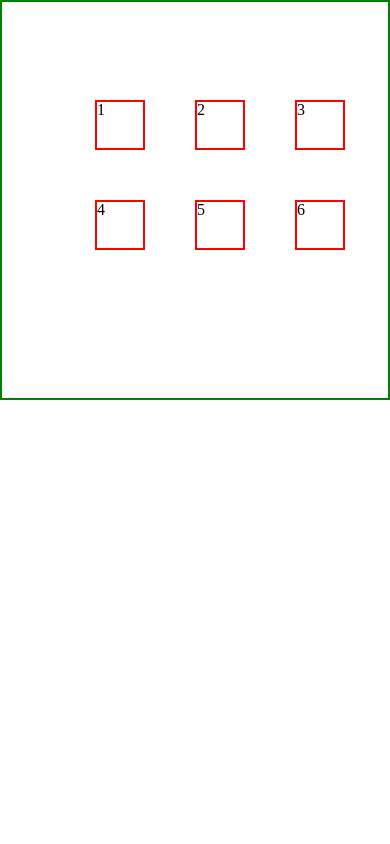
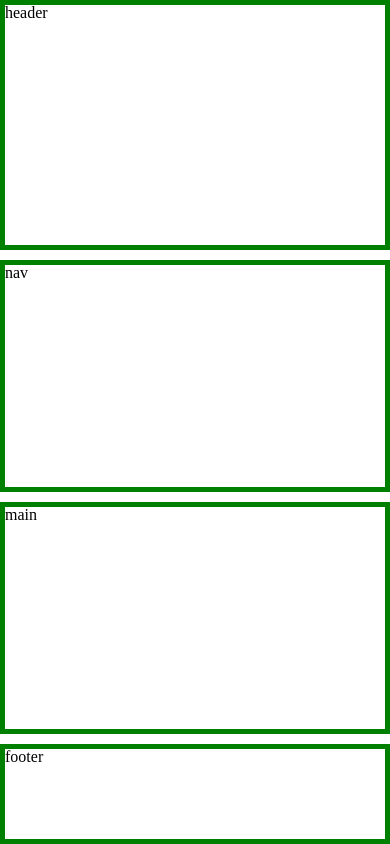
Before and after one commit to AnastasiiaKononova/Grid-lesson, a plain HTML site: page index.html in a window 390 px wide. Drawn offline with Linux system fonts and the light colour scheme.

Commit message:
Add page structure with grid-row/column

```diff
--- a/assets/css/style.css
+++ b/assets/css/style.css
@@ -1,38 +1,90 @@
 * {
-    box-sizing: border-box;
+  box-sizing: border-box;
 }
 
-.outer-container {
-    border: 2px solid green;
-    height: 400px;
+/* .outer-container {
+  border: 2px solid green;
+  height: 400px;
 }
 
 .inner-block {
-    border: 2px solid red;
-    width: 50px;
-    height: 50px;
+  border: 2px solid red;
 }
 
 .grid-parent {
-display: grid;
-/* явна сетка */
-/* grid */
-/* px, %, vw, fr, minmax(320px, 800px) */
-/* repeat (фыксована кылькысть чи автоматична (auto-fill/fit) ширина )*/
-grid-template-columns: repeat(3, 100px) ;
-grid-template-rows: repeat(2, 100px);
-
-/* розташування елементыв вздовж осей всередини комирки*/
-/* розташування елемент кожен в верх правому кути*/
-justify-items: end;
-align-items: start;
-
-/*розташування комирок вздовж осей*/
-justify-content: center;
-align-content: center;
+  display: grid;
+  grid-template-columns: repeat(3, 100px);
+  grid-template-rows: repeat(3, 100px);
+  gap: 10px;
 }
 
+.grid-child {
+}
 
-.grid-child {
+.grid-child:nth-child(1) {
+  grid-column-start: 1;
+  grid-column-end: 3;
+  grid-column: 1 / 3;
+}
 
+.grid-child:nth-child(3) {
+    grid-row-start: 2;
+    grid-row-end: 4;
+    grid-row: 2 / 4;
+  } */
+
+body {
+  display: grid;
+  grid-template-columns: 1fr minmax(200px, 300px) minmax(400px, 600px) 1fr;
+  grid-template-rows: 200px 1fr 150px;
+  gap: 10px;
+
+  min-height: 100vh;
 }
+
+header,
+nav,
+main,
+footer {
+  border: 5px solid green;
+}
+
+header {
+  grid-column-start: 1;
+  grid-column-end: 5;
+}
+
+nav {
+  grid-column-start: 2;
+  grid-column-end: 3;
+}
+
+footer {
+  grid-column-start: 1;
+  grid-column-end: 5;
+  grid-row-start: 3;
+  grid-row-end: 4;
+}
+
+@media screen and (max-width: 650px) {
+   body {
+    grid-template-columns: 1fr;
+    grid-template-rows: 250px auto auto 100px ;
+   }
+   header {
+    grid-column-start: 1;
+    grid-column-end: 2;
+  }
+
+  nav {
+    grid-column-start: 1;
+    grid-column-end: 2;
+  }
+
+  footer {
+    grid-column-start: 1;
+    grid-column-end: 2;
+    grid-row-start: 4;
+    grid-row-end: 5;
+  }
+}
--- a/index.html
+++ b/index.html
@@ -8,7 +8,7 @@
     <link rel="stylesheet" href="./assets/css/style.css">
 </head>
 <body>
-    <div class="outer-container grid-parent">
+    <!-- <div class="outer-container grid-parent">
         <div class="inner-block grid-child">1</div>
         <div class="inner-block grid-child">2</div>
         <div class="inner-block grid-child">3</div>
@@ -16,7 +16,18 @@
         <div class="inner-block grid-child">5</div>
         <div class="inner-block grid-child">6</div>
 
-    </div>
-
+    </div> -->
+<header>
+    header
+</header>
+<nav>
+   nav
+</nav>
+<main>
+    main
+</main>
+<footer>
+    footer
+</footer>
 </body>
 </html>
```
